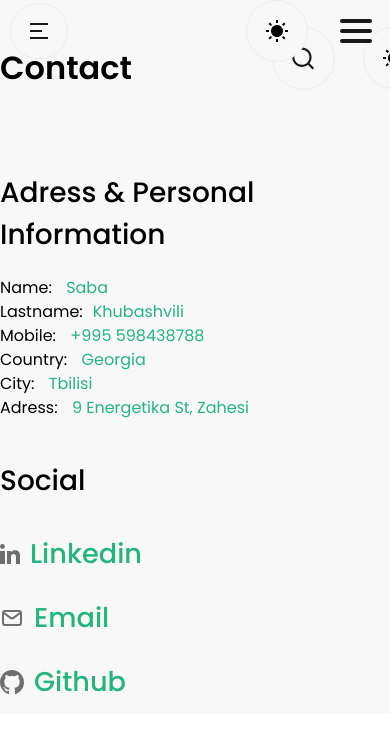
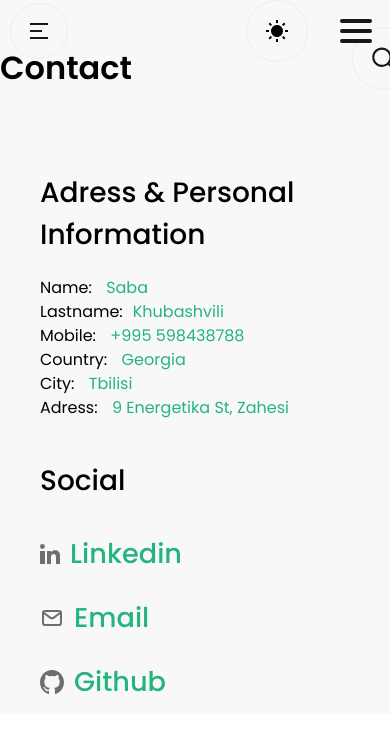
Before and after one commit to SabaKhubashvili/Marketplace_App, a Next.js app: page /contact in a window 390 px wide. Shown: the top 732 px of the page. Built offline with nearby package versions, Linux system fonts and the light colour scheme; no server answers.

Commit message:
Version(1.2)

```diff
--- a/components/Contact/Contact.tsx
+++ b/components/Contact/Contact.tsx
@@ -3,7 +3,7 @@ import React from 'react'
 
 export const Contact = () => {
   return (
-    <div className='flex gap-[40px]  flex-col'>
+    <div className='flex gap-[40px]  flex-col lg:px-0 px-[40px]'>
             <div className='flex gap-[20px] flex-col'>
                 <h3 className='text-[28px] font-medium w-[17rem]'>
                     Adress & Personal Information
--- a/components/Navbar/Navbar.tsx
+++ b/components/Navbar/Navbar.tsx
@@ -87,7 +87,7 @@ export const Navbar = ({menu,setMenu}:Props) => {
       className={`${menu ? 'xl:col-span-2 lg:col-span-3' : 'xl:col-span-1 lg:col-span-2  '}
       lg:pt-[38px] flex lg:static fixed   lg:flex-col items-center lg:justify-normal justify-between z-[89]
       lg:gap-[118px] dark:bg-[#212121]
-      lg:h-screen lg:min-h-[80%] lg:col-start-auto col-start-1 h-fit w-full col-span-12 lg:px-0 sm:px-[23px] px-[10px]`} >
+      lg:h-full lg:min-h-[100vh] lg:col-start-auto col-start-1   w-full col-span-12 lg:px-0 sm:px-[23px] px-[10px]`} >
 
         {
           !isAboveSemiLargeScreens && hasMounted &&
@@ -110,7 +110,7 @@ export const Navbar = ({menu,setMenu}:Props) => {
             :
             <img src={'/images/main/logo_full_light.png'} alt="Logo_Full" className="  md:min-w-[8rem] w-[75px]  min-h-full" draggable={false} />
             :
-            <Image src={'/images/main/logo_shorted.png'}  alt="Logo_Shorted" width={50} height={50} className=" md:min-w-[2.5rem]  min-h-full"  draggable={false} />
+            <img src={'/images/main/logo_shorted.png'}  alt="Logo_Shorted" className=" md:min-w-[2.5rem]  min-h-full"  draggable={false} />
           }
         </Link>
         { isAboveSemiLargeScreens ?
--- a/pages/bookmark/index.tsx
+++ b/pages/bookmark/index.tsx
@@ -29,7 +29,7 @@ const Index = () => {
             <meta property='og:title' content='Products with Bookmark' />
             <meta property='og:description' content='Save products for later' />
           </Head>
-          <main className='w-full h-full flex flex-col justify-start md:px-[23px] px-[10px] pt-[44px] gap-[55px] '>
+          <main className='w-full h-full flex flex-col justify-start md:px-[23px] px-[10px] pt-[114px] gap-[55px] '>
           <h1 className='text-[32px]  font-semibold text-[#2A2A2A] dark:text-[#FFF]'>Bookmarks</h1>
 
             <div className='h-full overflow-y-scroll flex flex-col gap-[20px]'>
```
